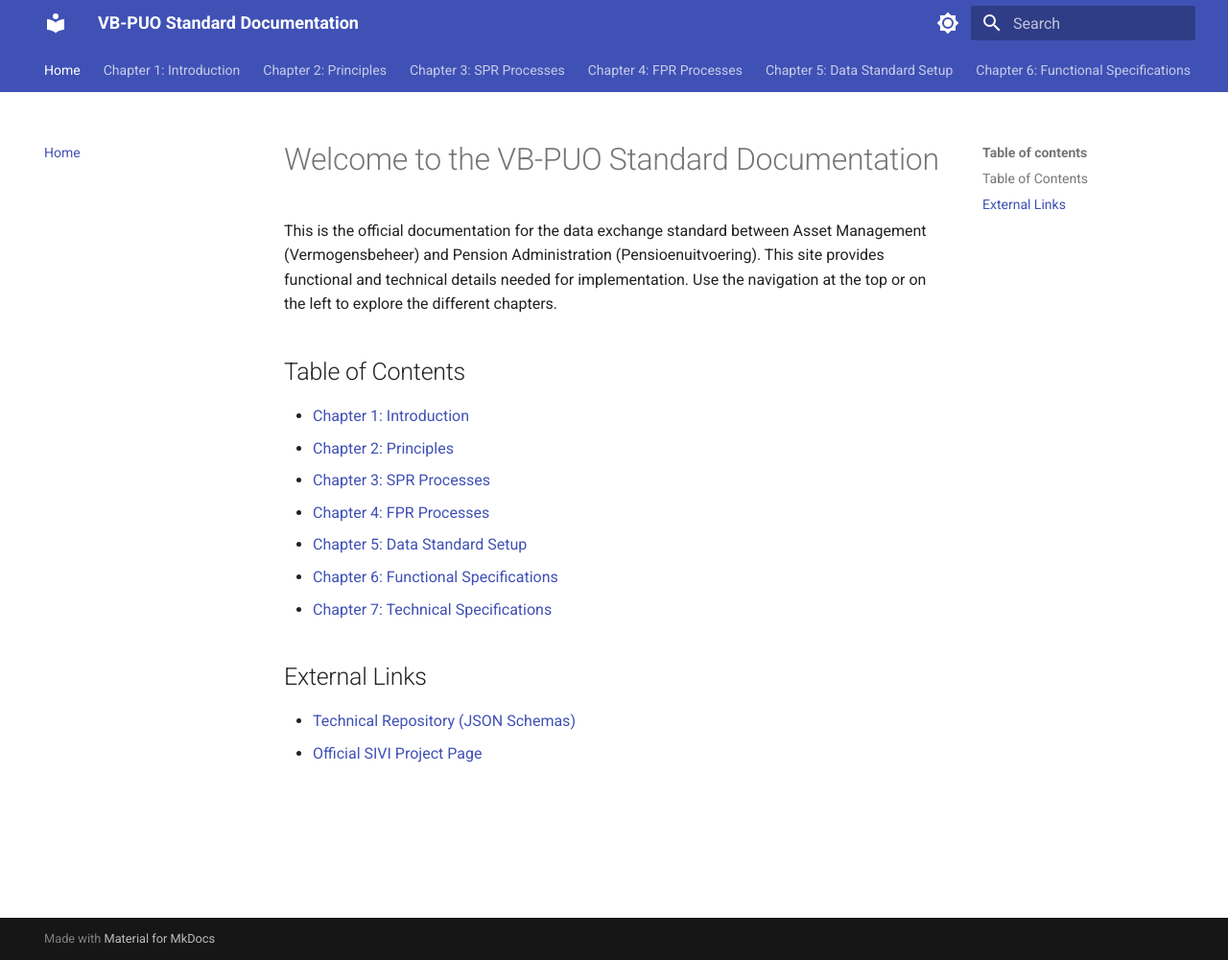
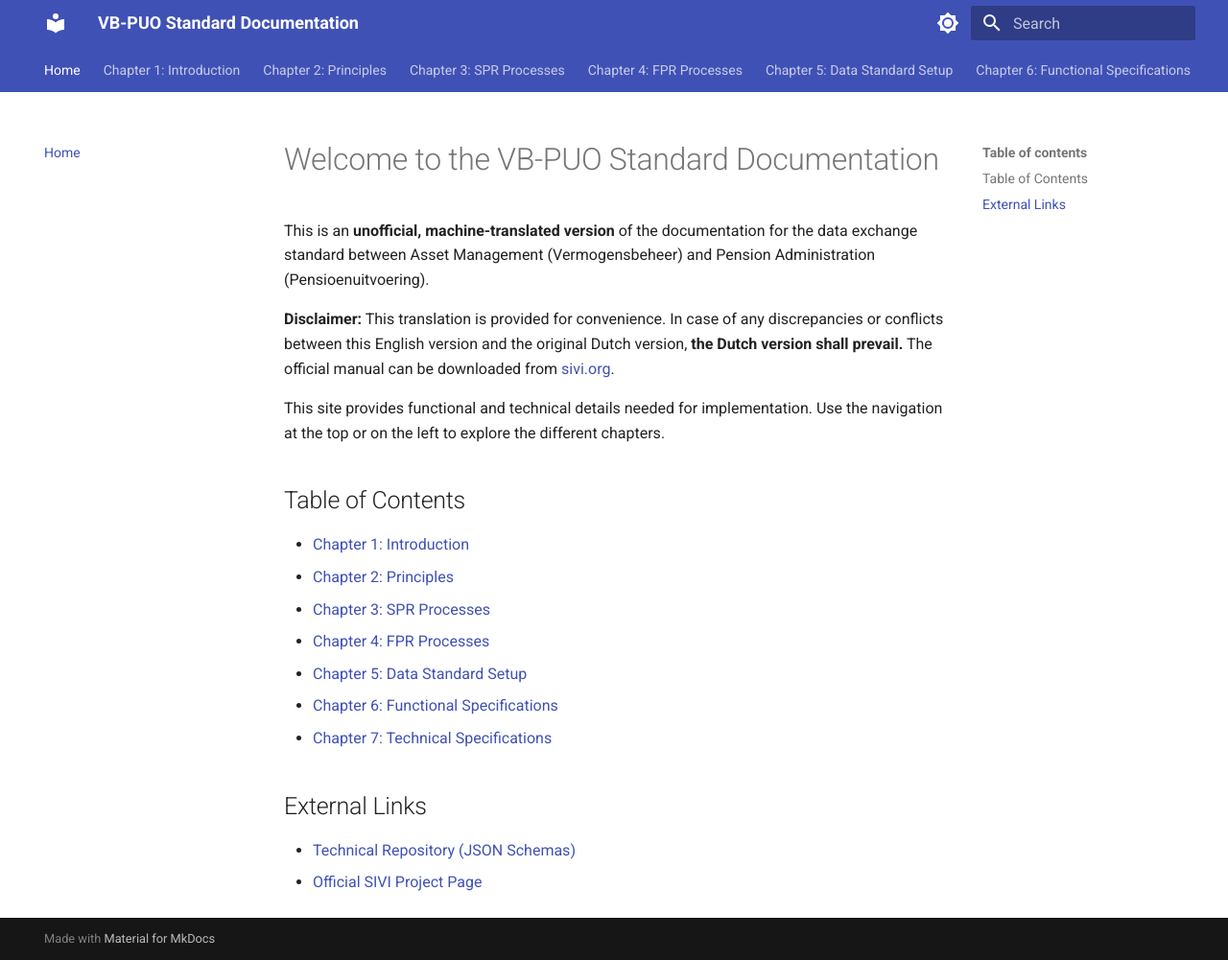
Before and after one commit to dma61/VBPUOdsk-docs, an MkDocs documentation site: the page built from docs/index.md, in a window 1280 px wide and 1001 px high. Shown: the whole window at 96% size. Built offline with MkDocs 1.6.1 and Material for MkDocs 9.7.7, drawn with Linux system fonts in a browser that asks for light colours.

Commit message:
Update index.md

```diff
--- a/docs/index.md
+++ b/docs/index.md
@@ -1,5 +1,8 @@
 # Welcome to the VB-PUO Standard Documentation
-This is the official documentation for the data exchange standard between Asset Management (Vermogensbeheer) and Pension Administration (Pensioenuitvoering).
+This is an **unofficial, machine-translated version** of the documentation for the data exchange standard between Asset Management (Vermogensbeheer) and Pension Administration (Pensioenuitvoering).
+
+**Disclaimer:** This translation is provided for convenience. In case of any discrepancies or conflicts between this English version and the original Dutch version, **the Dutch version shall prevail.** The official manual can be downloaded from [sivi.org](https://www.sivi.org/pensioen/standaard-data-uitwisseling-vermogensbeheer-en-pensioenuitvoering/).
+
 This site provides functional and technical details needed for implementation. Use the navigation at the top or on the left to explore the different chapters.
 
 ## Table of Contents
```
